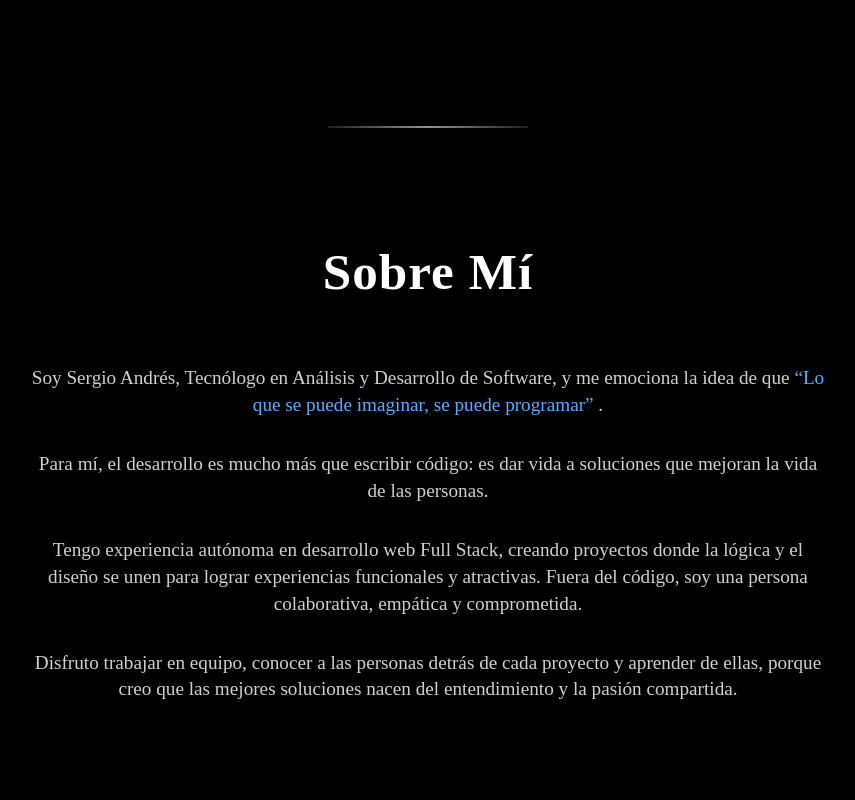
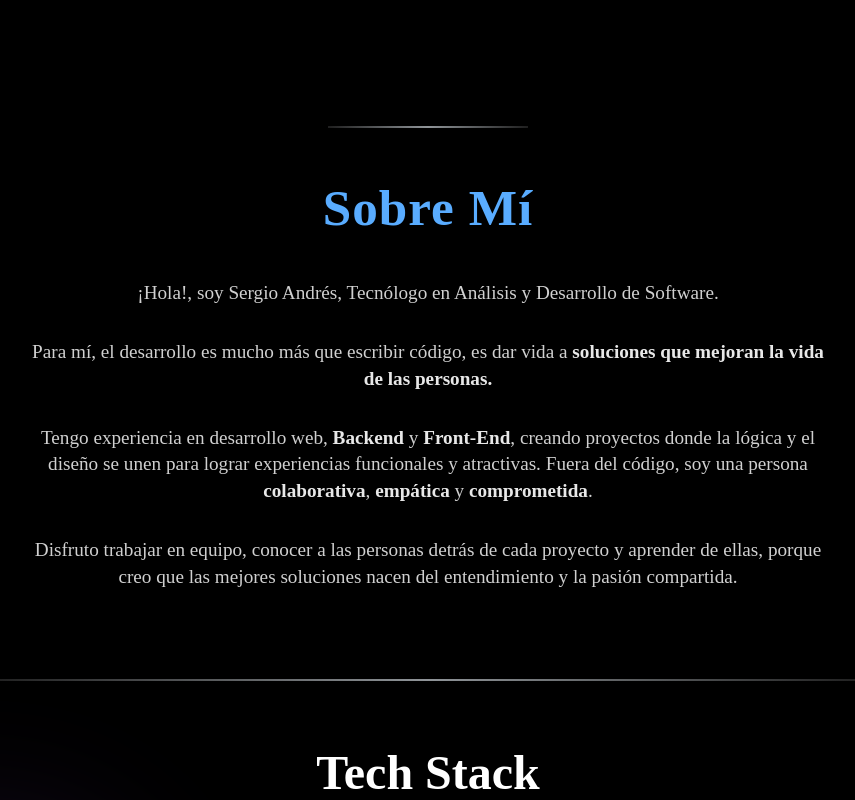
Before and after one commit to SergioAndresG/PORTAFOLIO-DEV, a Vue app in the folder portafolio/: page / in a window 1280 px wide. Shown: the part 580-1380 px from the top of the page, without its empty margins (212-1067 px from the left). Built offline with nearby package versions, Linux system fonts and the light colour scheme.

Commit message:
style(AboutMe.vue): Se modifican los estilos, y el texto de la sección

```diff
--- a/portafolio/src/components/AboutMe.vue
+++ b/portafolio/src/components/AboutMe.vue
@@ -42,23 +42,20 @@
 
     <!-- Sección Sobre Mi -->
     <section class="about-me-container" :class="{ 'visible': aboutMeVisible }">
-    <h2 class="about-me">Sobre Mí</h2>
+    <h2 class="about-me"><span class="enfasis-azul">Sobre Mí</span></h2>
     <div class="about-content">
         <p>
-            Soy Sergio Andrés, Tecnólogo en Análisis y Desarrollo de Software, y me emociona la idea de que <span class="enfasis-azul">“Lo que se puede imaginar, se puede programar” </span>.<br>
+            ¡Hola!, soy Sergio Andrés, Tecnólogo en Análisis y Desarrollo de Software.
         </p>
-
         <p>
-            Para mí, el desarrollo es mucho más que escribir código: es dar vida a soluciones que mejoran la vida de las personas.
+            Para mí, el desarrollo es mucho más que escribir código, es dar vida a <span class="enfasis">soluciones que mejoran la vida de las personas.</span>
         </p>
-
         <p>
-            Tengo experiencia autónoma en desarrollo web Full Stack, creando proyectos donde la lógica y el diseño se
+            Tengo experiencia en desarrollo web, <span class="enfasis">Backend</span> y <span class="enfasis">Front-End</span>, creando proyectos donde la lógica y el diseño se
             unen para lograr experiencias funcionales y atractivas.
-            Fuera del código, soy una persona colaborativa, empática y
-            comprometida.
+            Fuera del código, soy una persona <span class="enfasis">colaborativa</span>, <span class="enfasis">empática</span> y
+            <span class="enfasis">comprometida</span>.
         </p>
-
         <p>
             Disfruto trabajar en equipo, conocer a las
             personas detrás de cada proyecto y aprender de ellas, porque
@@ -90,8 +87,6 @@
 }
 /* === SECCIÓN SOBRE MÍ === */
 .about-me-container {
-  padding: 4rem 2rem;
-  max-width: 1200px;
   margin-left: auto;
   margin-right: auto;
   text-align: center;
@@ -109,7 +104,6 @@
   color: #ffffff;
   font-size: clamp(3rem, 4vw, 5rem);
   font-weight: 900;
-  margin-bottom: 4rem;
   letter-spacing: 1px;
 }
 
@@ -125,8 +119,12 @@
   color: #59acff;
 }
 
+.enfasis {
+  color: #e8e8e8;
+  font-weight: bolder;
+}
+
 .about-content p {
   margin-bottom: 2rem;
-
 }
 </style>
```
